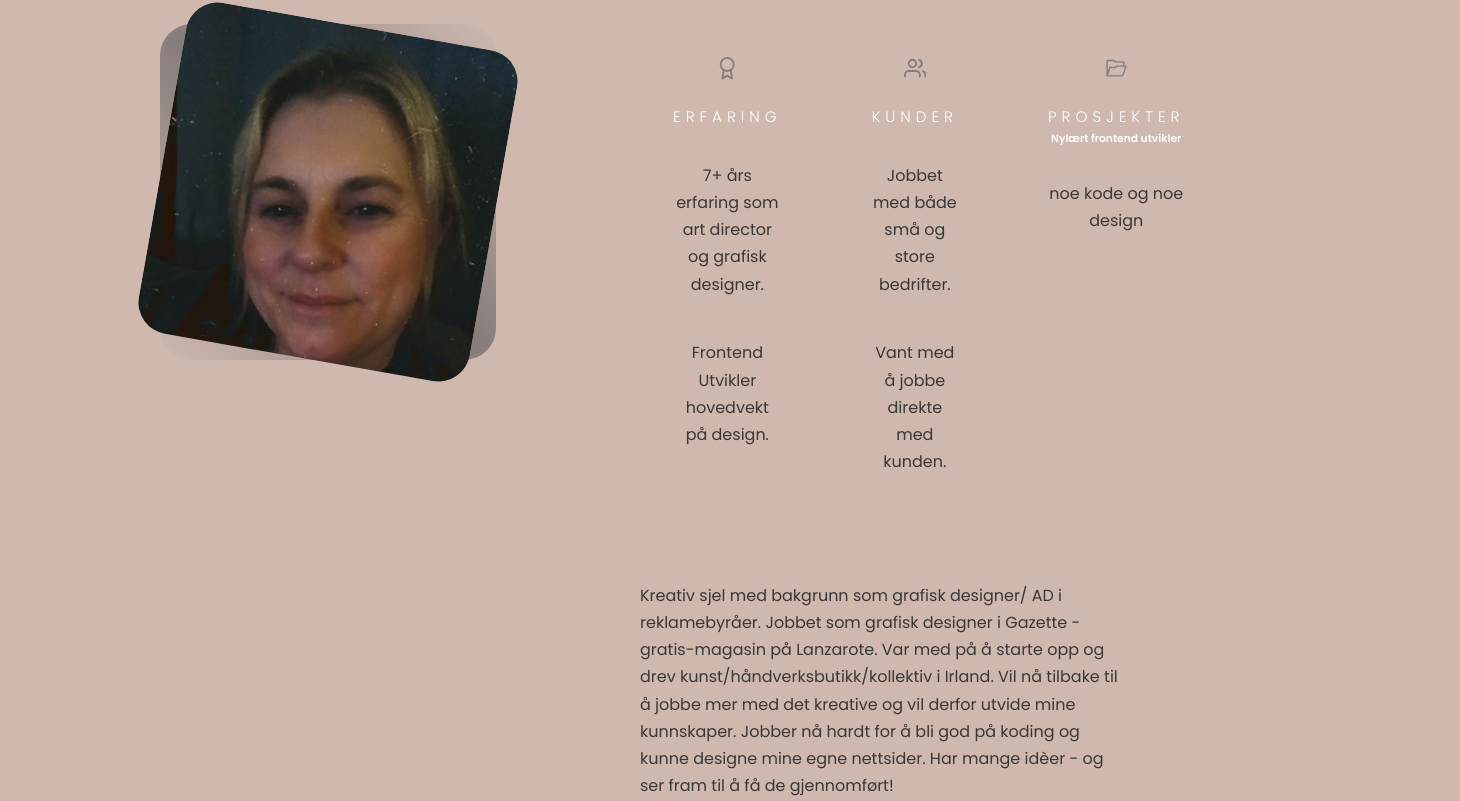
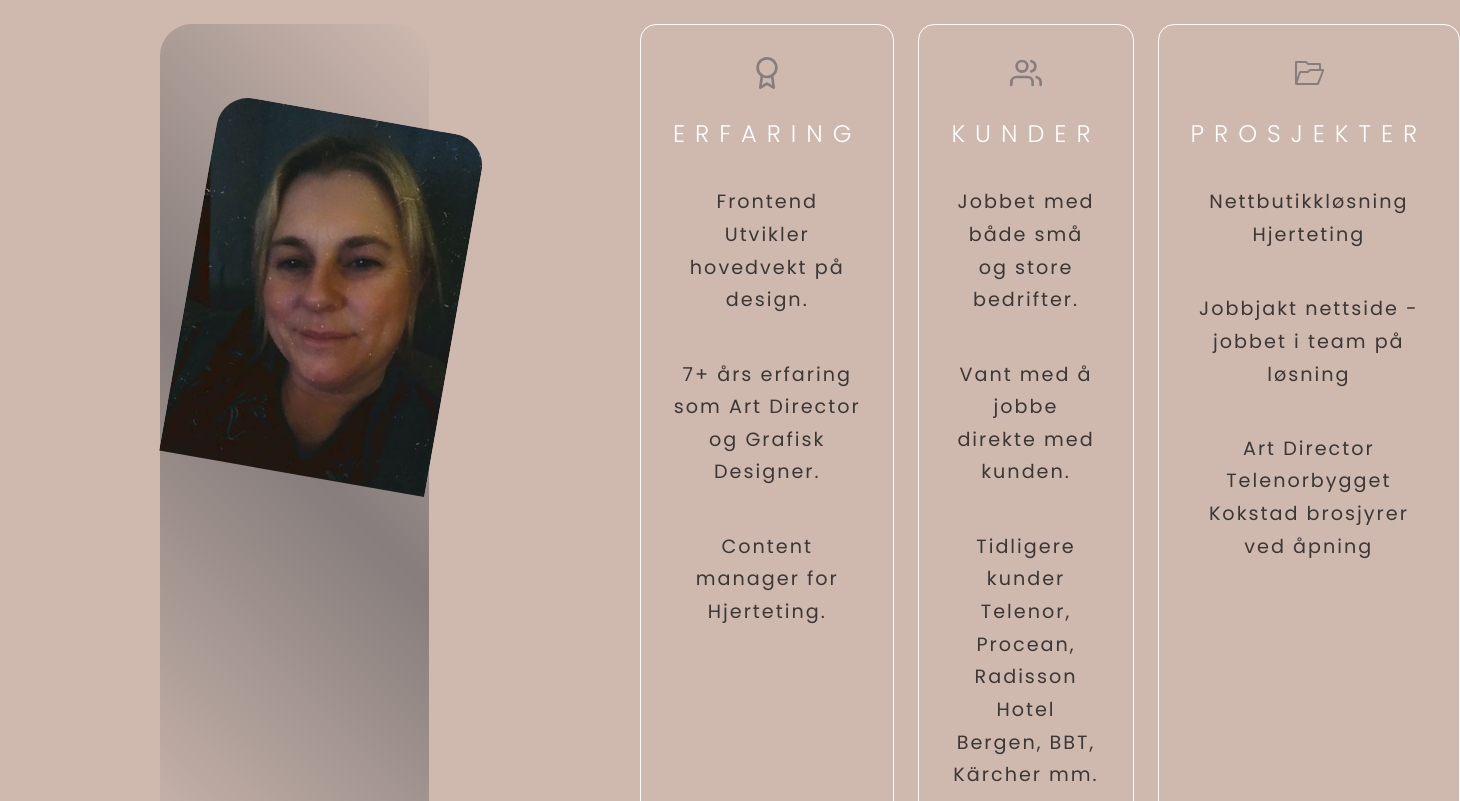
Before and after one commit to Viviann1/praksis-portfolio, a React (Create React App) app: page / in a window 1280 px wide. Shown: the part 1139-1940 px from the top of the page, 1460 px wide, since content can reach past the window. Built offline with nearby package versions, Linux system fonts and the light colour scheme.

Commit message:
text changes in about section

```diff
--- a/src/components/about/About.jsx
+++ b/src/components/about/About.jsx
@@ -1,6 +1,6 @@
 import React from 'react'
 import './about.css'
-import ME from '../../assets/aboutme.jpg'
+import ABOUT2 from '../../assets/aboutme.jpg'
 import {FiAward} from 'react-icons/fi'
 import {FiUsers} from 'react-icons/fi'
 import {VscFolderOpened} from 'react-icons/vsc'
@@ -14,7 +14,7 @@ const About = () => {
       <div className='container about__container'>
           <div className="about__me">
             <div className="about__me-image">
-              <img src={ME} alt='About Image' />
+              <img src={ABOUT2} alt='About Image' />
             </div>
           </div>
 
@@ -23,8 +23,9 @@ const About = () => {
             <article className='about__card'>
               <FiAward className='about__icon' />
               <h5>Erfaring</h5>
-              <p>7+ års erfaring som art director og grafisk designer.</p>
               <p>Frontend Utvikler hovedvekt på design.</p>
+              <p>7+ års erfaring som Art Director og Grafisk Designer.</p>
+              <p>Content manager for Hjerteting.</p>
             </article>
 
             <article className='about__card'>
@@ -32,26 +33,24 @@ const About = () => {
               <h5>Kunder</h5>
               <p>Jobbet med både små og store bedrifter.</p>
               <p>Vant med å jobbe direkte med kunden.</p>
+              <p>Tidligere kunder Telenor, Procean, Radisson Hotel Bergen, BBT, Kärcher mm.</p>
             </article>
 
             <article className='about__card'>
               <VscFolderOpened className='about__icon' />
               <h5>Prosjekter</h5>
-              <h6>Nylært frontend utvikler</h6>
-              <p>noe kode og noe design</p>
+              <p>Nettbutikkløsning <br />Hjerteting</p>
+              <p>Jobbjakt nettside - jobbet i team på løsning</p>
+              <p>Art Director Telenorbygget Kokstad brosjyrer ved åpning</p>
             </article>
 
           </div>
-          <p>Kreativ sjel med bakgrunn som grafisk designer/
-AD i reklamebyråer.
-Jobbet som grafisk designer i Gazette
-- gratis-magasin på Lanzarote.
-Var med på å starte opp og drev kunst/håndverksbutikk/kollektiv i Irland.
-Vil nå tilbake til å jobbe mer med det kreative
-og vil derfor utvide mine kunnskaper.
-Jobber nå hardt for å bli god på koding og kunne designe mine egne nettsider.
-Har mange idèer
-- og ser fram til å få de gjennomført!</p>
+          <p>Kreativ sjel som for tiden er i praksis som Frontend Utvikler i Kodeverket Bergen.<br />
+            Min styrke ligger i designerfaring som gjenspeiles i min kode.
+      Har bakgrunn som Art Director/Grafisk Designer i reklamebyråer.
+      Jobbet som Grafisk Designer i Gazette, et gratis-magasin på Lanzarote.
+      Var med på å starte opp og drev kunst og håndverksbutikk i Irland.
+</p>
 
 <a href='#contact' className='btn btn-primary'>Ta kontakt</a>
           </div>
--- a/src/components/about/about.css
+++ b/src/components/about/about.css
@@ -5,7 +5,8 @@
 }
 
 .about__me {
-    width: 100%;
+    width: 80%;
+    height: 70%;
     aspect-ratio: 1/1;
     border-radius: 2rem;
     background: linear-gradient(
@@ -20,7 +21,7 @@
 
 .about__me-image {
     border-radius: 2rem;
-    height: 100%;
+    height: 80%;
     overflow: hidden;
     transform:rotate(10deg);
     transition: var(--transition);
@@ -38,7 +39,7 @@
 
 .about__card {
     background: var(--color-bg-variant);
-    border: 1px solid transparent;
+    border: 1px solid;
     border-radius: 1rem;
     padding: 2rem;
     text-align: center;
@@ -53,16 +54,17 @@
 
 .about__icon {
     color: var(--color-primary);
-    font-size: 1.4rem;
+    font-size: 2rem;
     margin-bottom: 1rem;
 }
 
 .about__card h5 {
-    font-size: 0.95rem;
+    font-size: 24px;
+    letter-spacing: 10px;
 }
 
-.about__card small {
-    font-size: 0.7rem;
+.about__card p {
+    font-size: 1.2rem;
     color: var(--color-light);
 }
 
@@ -70,6 +72,11 @@
     margin: 2rem 0 2.6rem;
     color: var(--color-light);
 
+}
+
+p {
+    font-size: 1.1rem;
+    letter-spacing: 2px;
 }
 
 /* ========MEDIA QUERIES (MEDIUM DEVICES) =========*/
```
